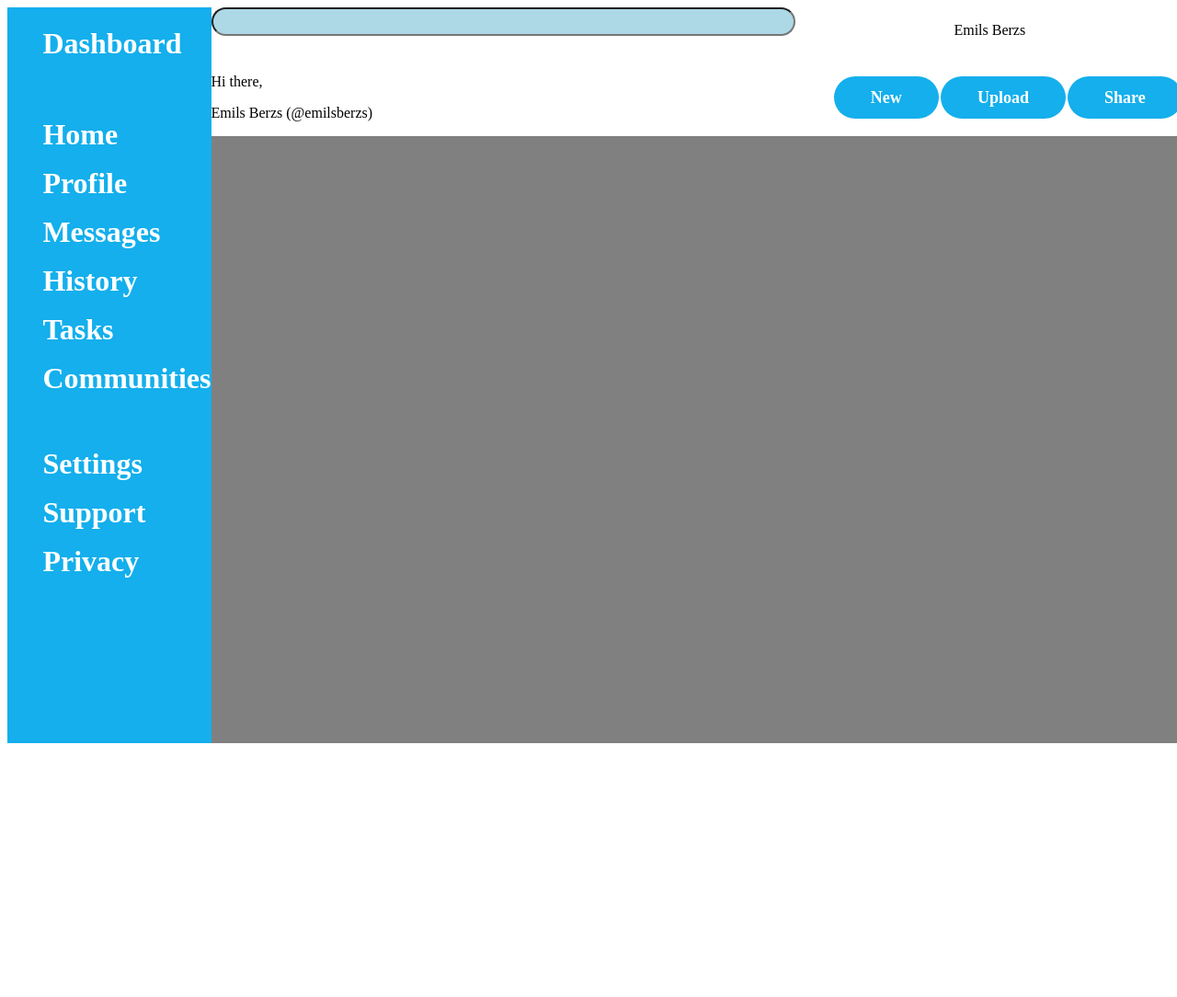
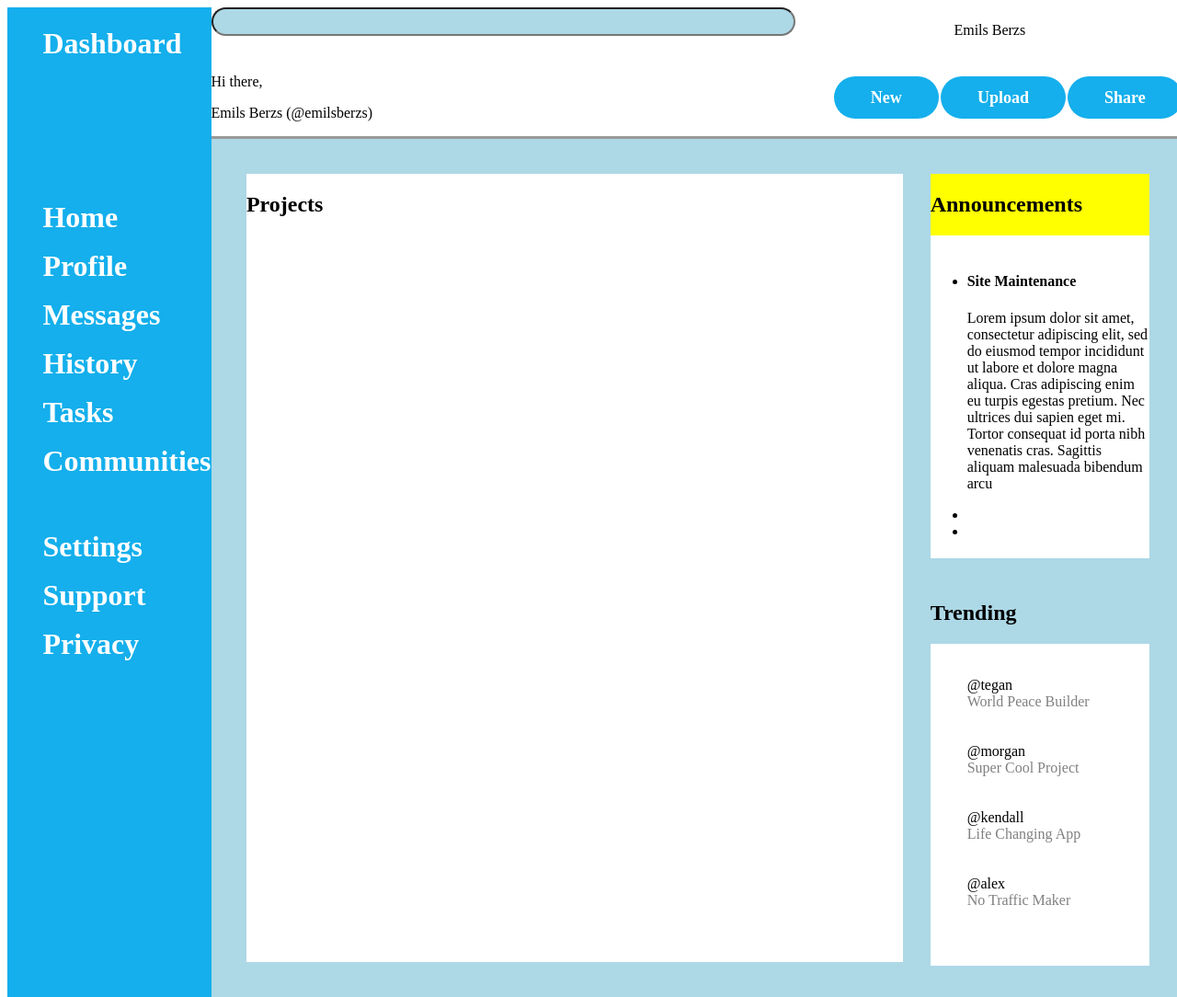
Before and after one commit to emilsberzs/admin-dashboard, a plain HTML site: page index.html in a window 1280 px wide. Shown: the whole page at 92% size. Before the commit the page ends 816 px from the top, so only its background shows below. Drawn offline with Linux system fonts and the light colour scheme.

Commit message:
Working on right side divs

```diff
--- a/index.html
+++ b/index.html
@@ -43,9 +43,42 @@
             </ul>
         </div>
         <div class="content">
-            <div class="projects"></div>
-            <div class="announcements"></div>
-            <div class="trending"></div>
+            <div class="projects">
+                <h2>Projects</h2>
+            </div>
+            <div class="announcements">
+                <h2>Announcements</h2>
+                <div class="content-container">
+                    <ul class="announcement-list">
+                        <li class="announcement">
+                            <h4>Site Maintenance</h4>
+                            <p>Lorem ipsum dolor sit amet, consectetur adipiscing elit, sed do eiusmod tempor incididunt
+                                ut labore et dolore magna aliqua. Cras adipiscing enim eu turpis egestas pretium. Nec
+                                ultrices dui sapien eget mi.
+                                Tortor consequat id porta nibh venenatis cras. Sagittis aliquam malesuada bibendum arcu
+                            </p>
+                        </li>
+                        <li class="announcement"></li>
+                        <li class="announcement"></li>
+
+                    </ul>
+                </div>
+            </div>
+            <div class="trending">
+                <h2>Trending</h2>
+                <div class="content-container">
+                    <ul id="trending-list">
+                        <li class="user"><a href="#">@tegan</a><br><a class="project-title" href="#"> World Peace
+                                Builder</a></li>
+                        <li class="user"><a href="#">@morgan</a><br><a class="project-title" href="#">Super Cool
+                                Project</a></li>
+                        <li class="user"><a href="#">@kendall</a><br><a class="project-title" href="#">Life Changing
+                                App</a></li>
+                        <li class="user"><a href="#">@alex</a><br><a class="project-title" href="#">No Traffic Maker</a>
+                        </li>
+                    </ul>
+                </div>
+            </div>
         </div>
     </div>
 </body>
--- a/styles.css
+++ b/styles.css
@@ -96,10 +96,50 @@
 /*CONTENT*/
 
 .content {
+    border-top-style: inset;
+    padding: 3vw;
+    background-color: lightblue;
     grid-column: 2/3;
     grid-row: 2/3;
-    background-color: gray;
+    gap: 30px;
     display: grid;
     grid-template-rows: 1fr 1fr;
-    grid-template-columns: 2fr 1fr;
+    grid-template-columns: 3fr 1fr;
 }
+
+.projects {
+    grid-column: 1;
+    grid-row: 1/3;
+    background-color: white;
+}
+
+.announcements {
+    background-color: yellow;
+}
+
+/*TRENDING BOX*/
+.trending {}
+
+.content-container {
+    padding-top: 20px;
+    background-color: white;
+    height: 80%;
+
+}
+
+#trending-list {
+    display: grid;
+    grid-template-rows: 1fr 1fr 1fr 1fr;
+    gap: 25%;
+    list-style: none;
+}
+
+
+.user a {
+    text-decoration: none;
+    color: black;
+}
+
+.user .project-title {
+    color: gray;
+}
```
